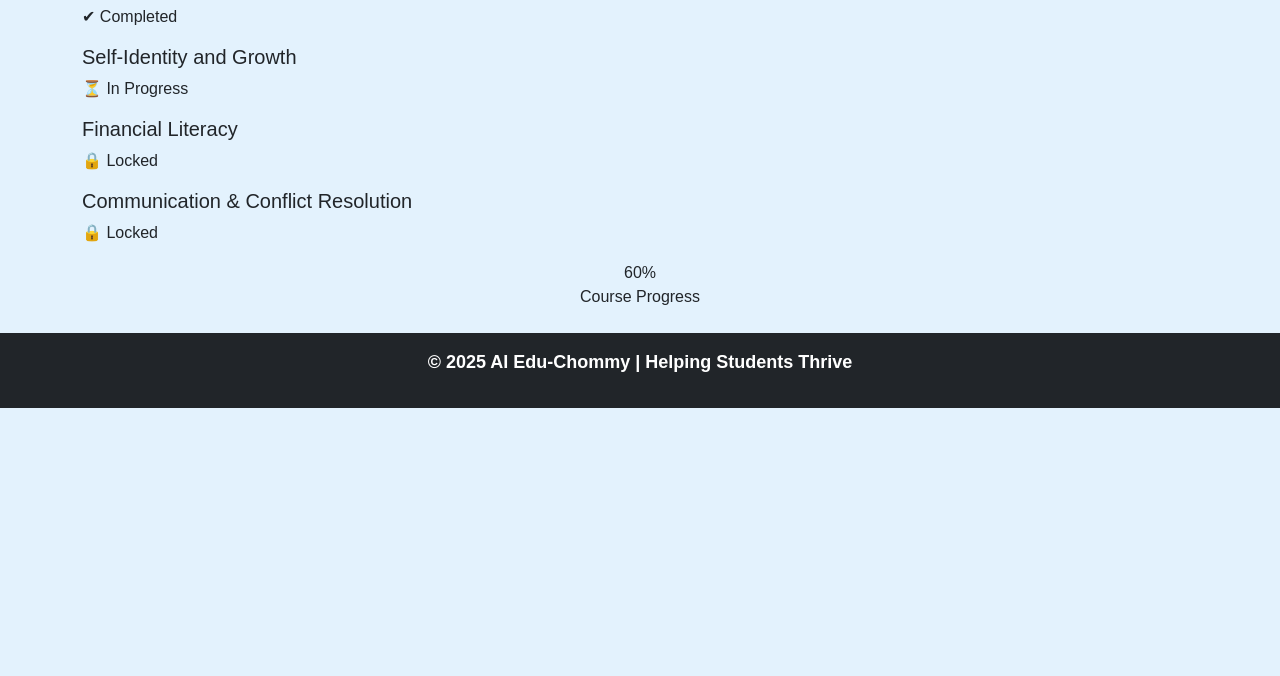
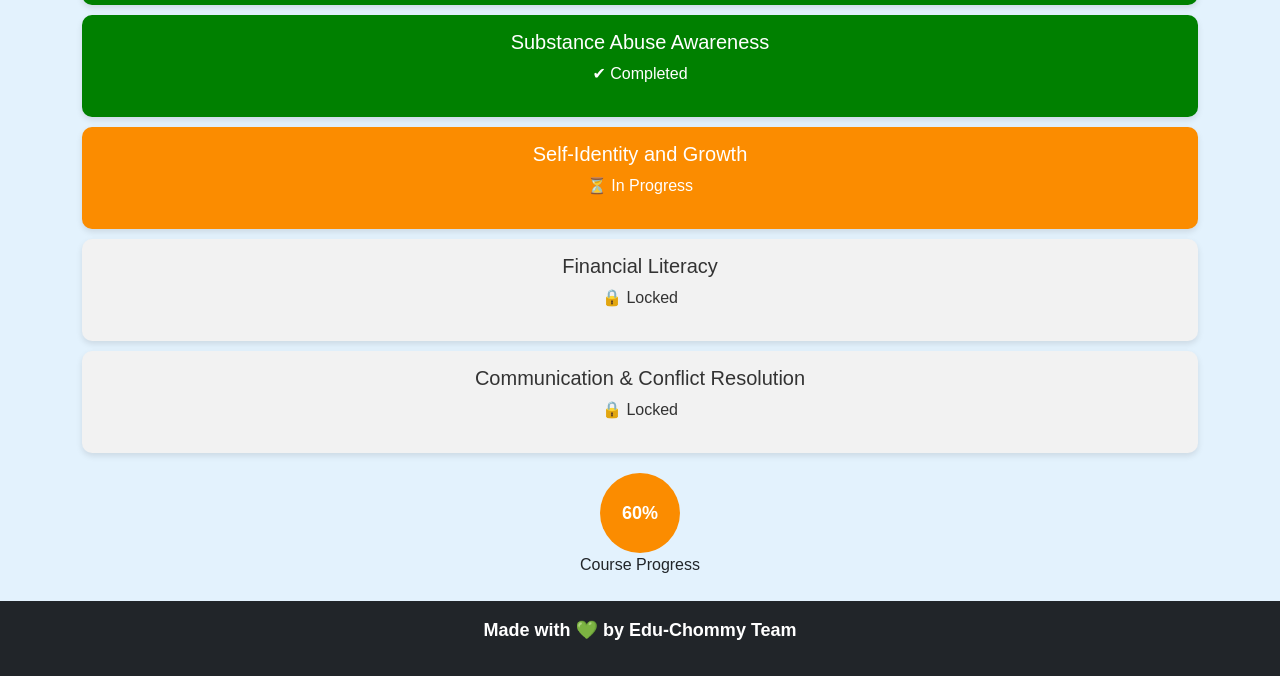
Before and after one commit to simphiwe24/EduChommy, a plain HTML site: page lessons.html in a window 1280 px wide. Shown: the part 217-893 px from the top of the page. Before the commit the page ends 800 px from the top, so only its background shows below. Drawn offline with nearby package versions, Linux system fonts and the light colour scheme.

Commit message:
Styled the lessons page .
Using the same colors from the landing page .

```diff
--- a/lessons.html
+++ b/lessons.html
@@ -74,7 +74,7 @@
     </div>
 
  <footer class="footer bg-dark text-white text-center p-3 mt-4">
-        <p>&copy; 2025 AI Edu-Chommy | Helping Students Thrive</p>
+        <p>Made with 💚 by Edu-Chommy Team</p>
     </footer>
 
 <script src="https://cdn.jsdelivr.net/npm/bootstrap@5.3.5/dist/js/bootstrap.bundle.min.js" integrity="sha384-k6d4wzSIapyDyv1kpU366/PK5hCdSbCRGRCMv+eplOQJWyd1fbcAu9OCUj5zNLiq" crossorigin="anonymous"></script>
--- a/style.css
+++ b/style.css
@@ -17,7 +17,7 @@ body {
   color: #FFA726;
 }
 
-h1, h2 {
+h1, h2 ,h3{
   font-family: "Poppins", sans-serif;
   text-align: center;
   color: #0D47A1;
@@ -132,9 +132,10 @@ background-color: #FB8C00;
 .sign-up-btn:hover{
   background-color: green;
 }
-/* Footer */
+
 .footer {
-  background-color:rgb(19, 19, 19);
+ background-color: #0D47A1;
+
   color: #fff;
   text-align: center;
   padding: 1rem;
@@ -142,4 +143,51 @@ background-color: #FB8C00;
   margin-top: 2rem;
   font-size: 18px;
   font-weight: 600;
+
 }
+/*Lessons page styling */
+.lesson-card {
+    background: white;
+    padding: 15px;
+    border-radius: 10px;
+    box-shadow: 0 3px 6px rgba(0,0,0,0.1);
+    margin: 10px 0;
+    text-align: center;
+}
+
+
+.completed {
+    background-color: green;
+    color: white;
+}
+
+
+.in-progress {
+    background-color: #FB8C00;
+    color: white;
+}
+
+
+.locked {
+    background-color: #F2F2F2;
+    color: #333;
+}
+
+.progress-container {
+    text-align: center;
+    margin-top: 20px;
+}
+
+.progress-circle {
+    width: 80px;
+    height: 80px;
+    background-color: #FB8C00;
+    color: white;
+    font-size: 18px;
+    font-weight: bold;
+    display: flex;
+    align-items: center;
+    justify-content: center;
+    border-radius: 50%;
+margin: auto;
+}
```
